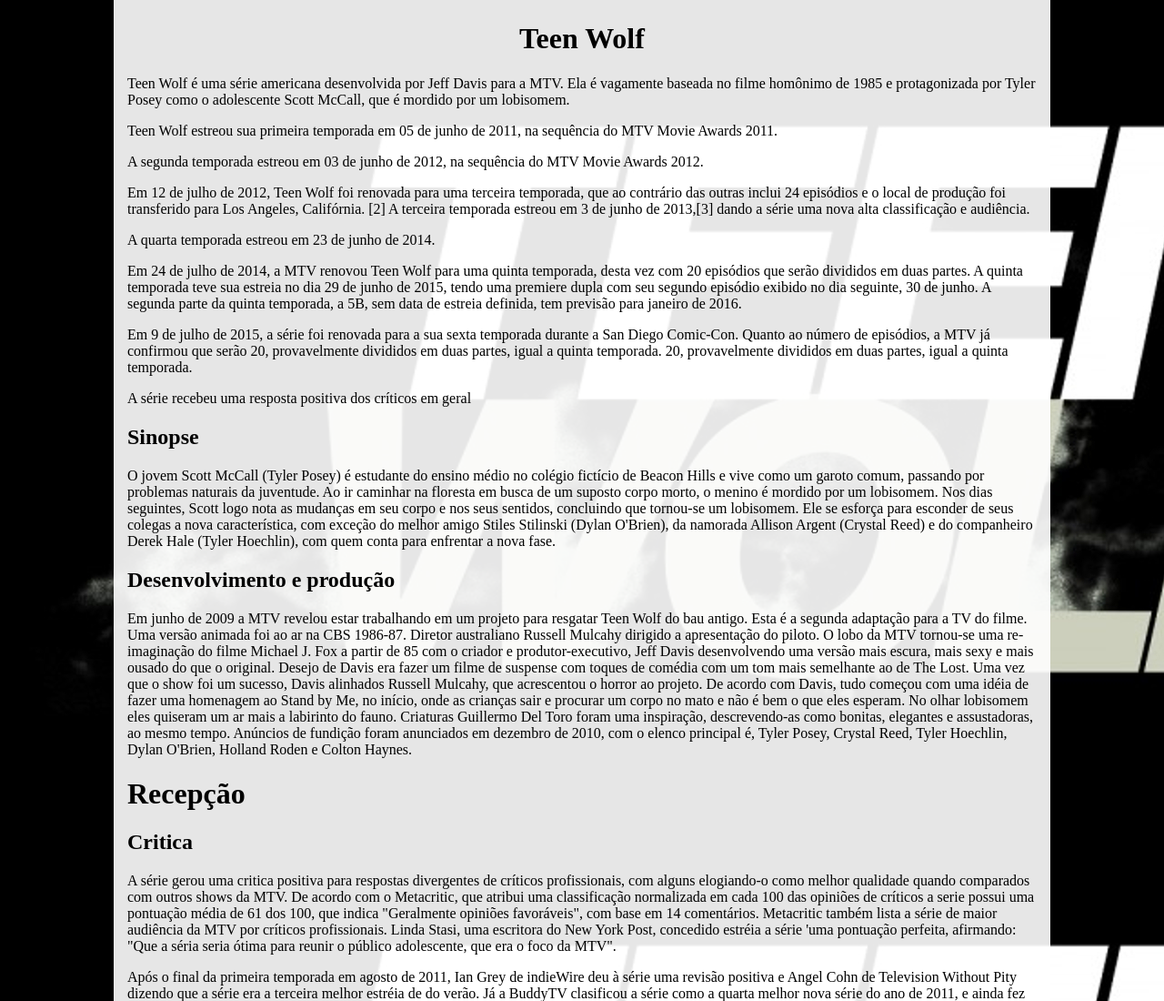
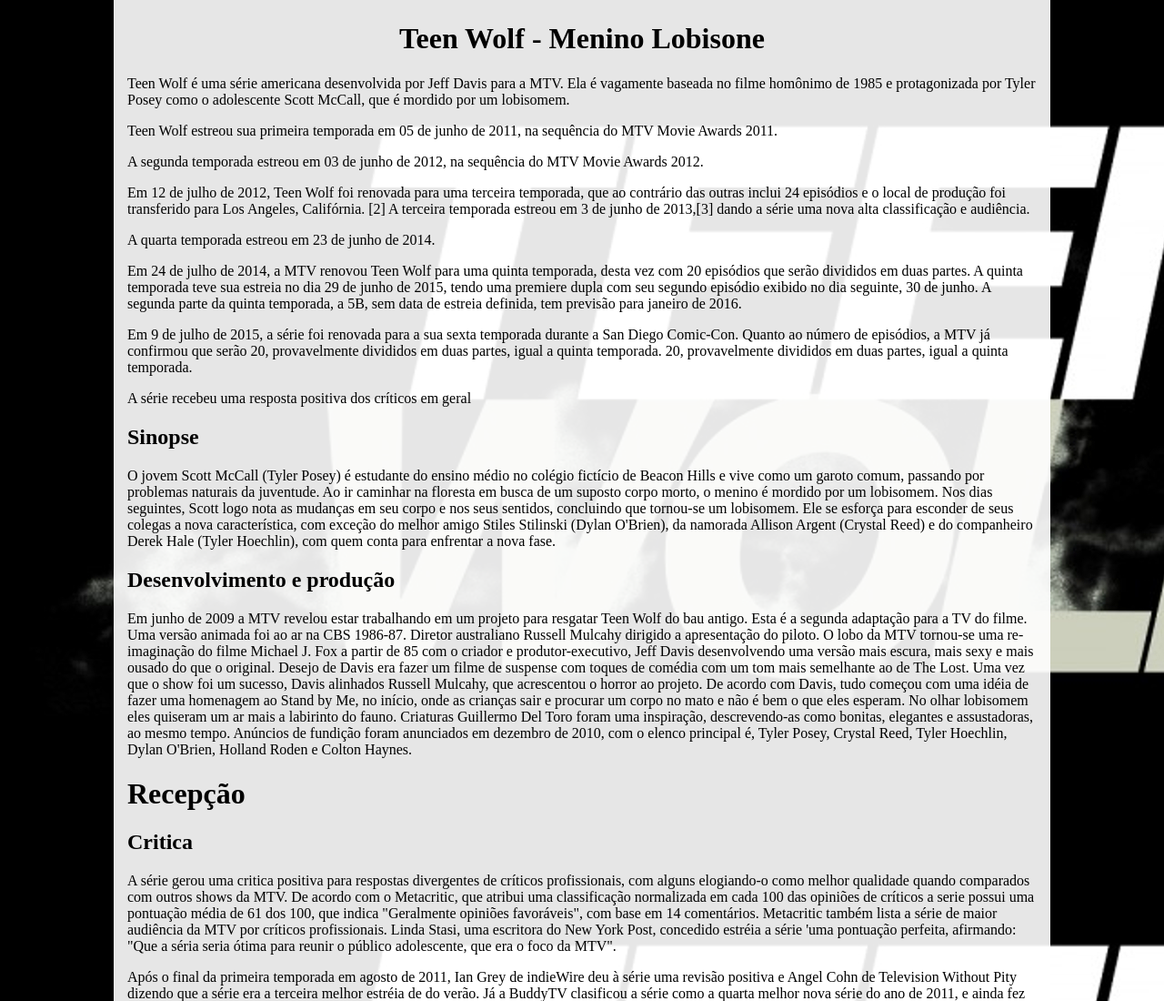
Before and after one commit to ravysoares/paginaweb, a plain HTML site: page index.html in a window 1280 px wide. Shown: the top 1100 px of the page at 91% size. Drawn offline with Linux system fonts and the light colour scheme.

Commit message:
Testando a Colaboração

```diff
--- a/index.html
+++ b/index.html
@@ -8,7 +8,7 @@
 
   <body  background="imagens/teenwolf1.jpg">
      <div id ="interface">
-<h1><center>Teen Wolf</center></h1>
+<h1><center>Teen Wolf - Menino Lobisone </center></h1>
 
   <p>  Teen Wolf é uma série americana desenvolvida por Jeff Davis para a MTV. Ela é vagamente baseada no filme homônimo de 1985 e protagonizada por Tyler Posey como o adolescente Scott McCall, que é mordido por um lobisomem.</p>
 
```
